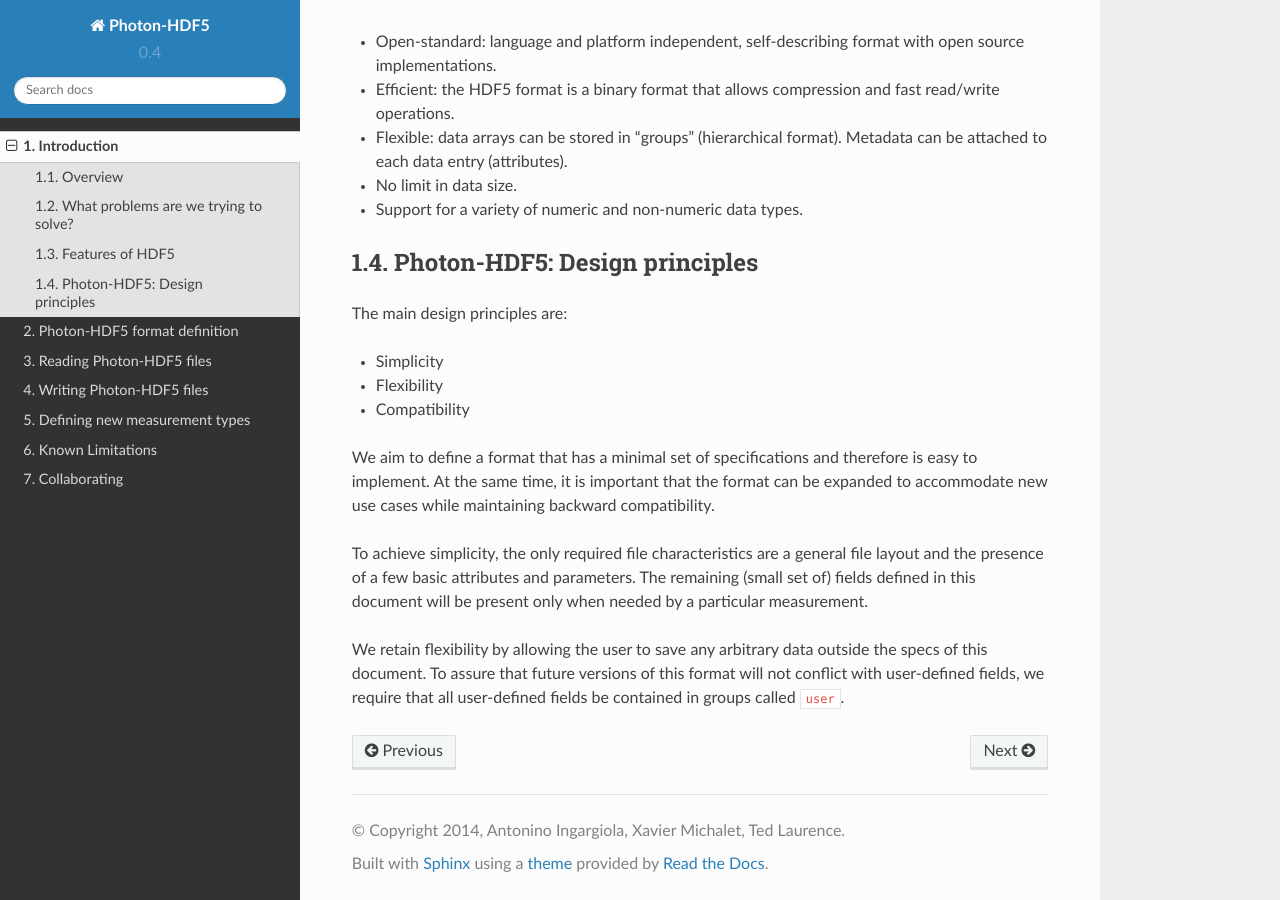
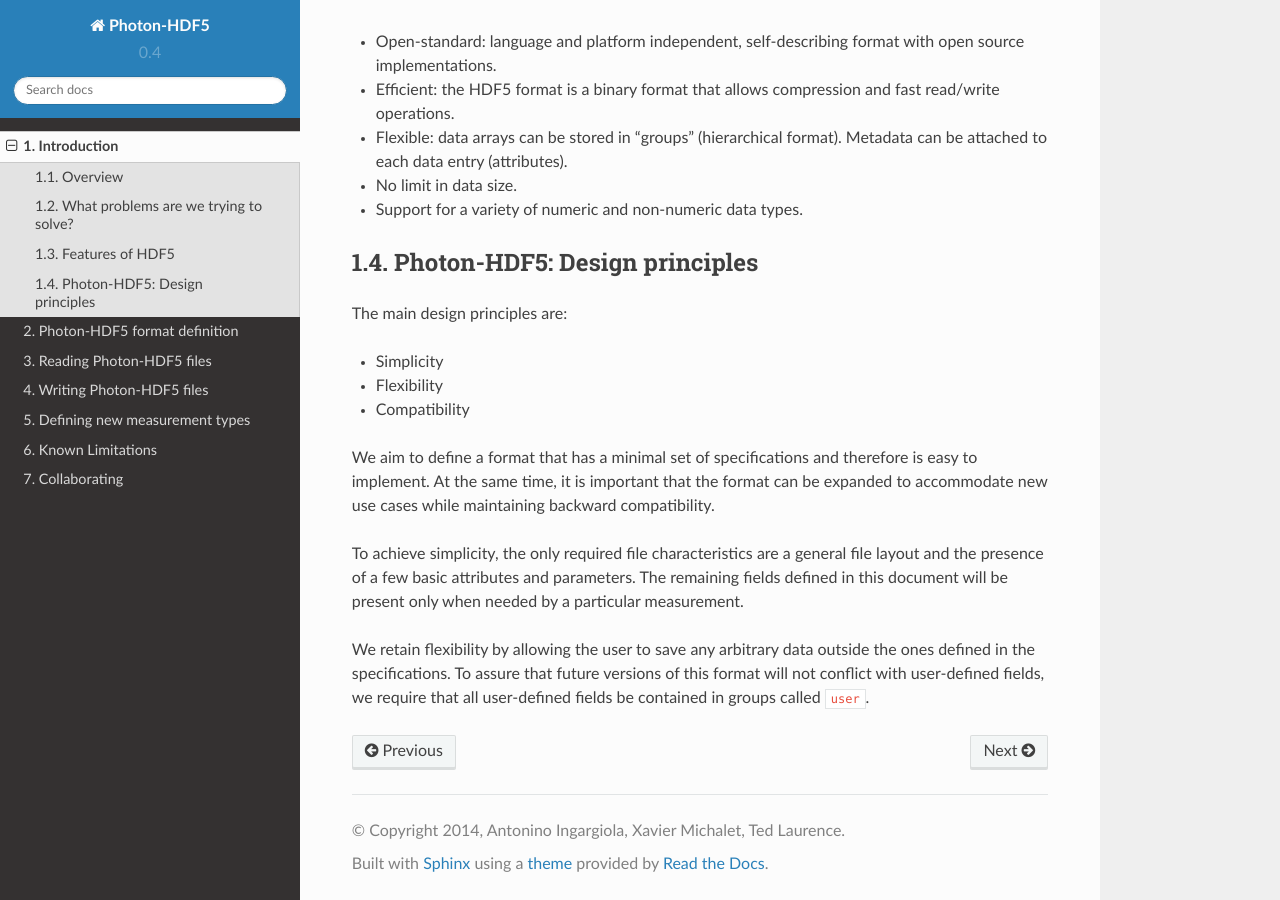
Before and after one commit to Photon-HDF5/photon-hdf5, a Sphinx documentation site: the page built from docs/intro.rst, in a window 1280 px wide and 900 px high, scrolled down 538 px. Built offline with Sphinx 7.4.7 and the Read the Docs theme 2.0.0, drawn with Linux system fonts in a browser that asks for light colours.

Commit message:
Update intro.rst

```diff
--- a/docs/intro.rst
+++ b/docs/intro.rst
@@ -51,10 +51,10 @@ expanded to accommodate new use cases while maintaining backward compatibility.
 
 To achieve simplicity, the only required file characteristics are a
 general file layout and the presence of a few basic attributes and parameters.
-The remaining (small set of) fields defined in this document will be present
+The remaining fields defined in this document will be present
 only when needed by a particular measurement.
 
 We retain flexibility by allowing the user to save any arbitrary data
-outside the specs of this document. To assure that future versions of
+outside the ones defined in the specifications. To assure that future versions of
 this format will not conflict with user-defined fields, we require
 that all user-defined fields be contained in groups called ``user``.
```
